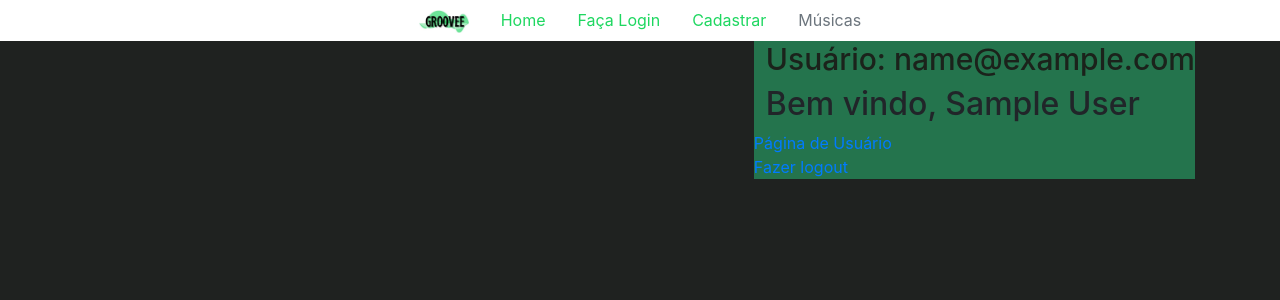
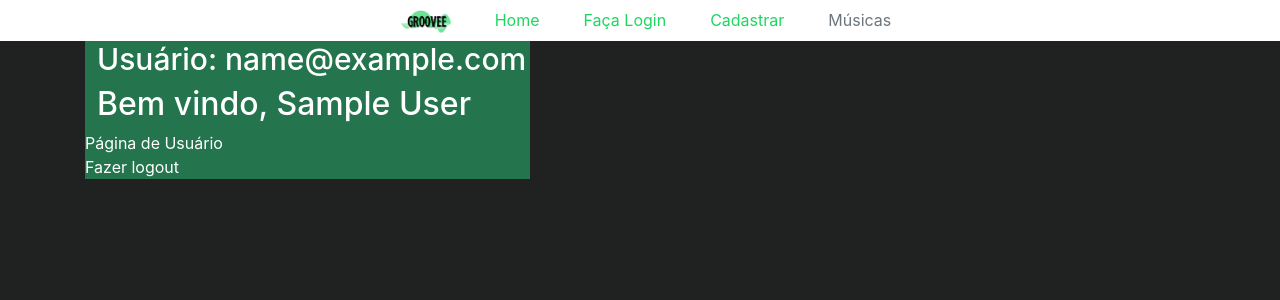
Before and after one commit to LucasPereiraM/groovee, a PHP site: page / in a window 1280 px wide. Shown: the top 300 px of the page. Run offline with PHP 8.4, Linux system fonts and the light colour scheme; the visitor is signed in with stand-in values (Sample User, id 1).

Commit message:
🌈 style: Interface
Interface ajustada

```diff
--- a/index.php
+++ b/index.php
@@ -40,13 +40,20 @@ if (isset($_SESSION['usuario']) && isset($_SESSION['nome'])) {
   </header>
   <body>
     <div class="container">
-        <div class="userInfo">
-          <h1> Usuário: <?php echo $_SESSION['usuario'] ?> </h1>
-          <h2> Bem vindo, <?php echo $_SESSION['nome'] ?> </h2>
-          <a href="logout.php">Página de Usuário</a>
-          <br>
-          <a href="logout.php">Fazer logout</a>
+
+      <div class="row">
+        <div class="col-5">
+          <div class="userInfo">
+            <h1> Usuário: <?php echo $_SESSION['usuario'] ?> </h1>
+            <h2> Bem vindo, <?php echo $_SESSION['nome'] ?> </h2>
+            <a href="index.php">Página de Usuário</a>
+              <br>
+            <a href="logout.php">Fazer logout</a>
+          </div>
         </div>
+      </div>
+
+
     </div>
 
   </body>
--- a/login.php
+++ b/login.php
@@ -1,8 +1,8 @@
 <?php
 include('conexao.php');
-session_start();
 
 if (isset($_POST['loginbtn'])) {
+  session_start();
 
   $email = $_POST['email'];
   $senha = $_POST['senha'];
--- a/style.css
+++ b/style.css
@@ -57,6 +57,8 @@ label{
 
 .userInfo{
     background-color: #24744d;
-    float: right;
+}
+.userInfo h1,h2,a{
+    color: white;
     text-indent: 12px;
 }
```
